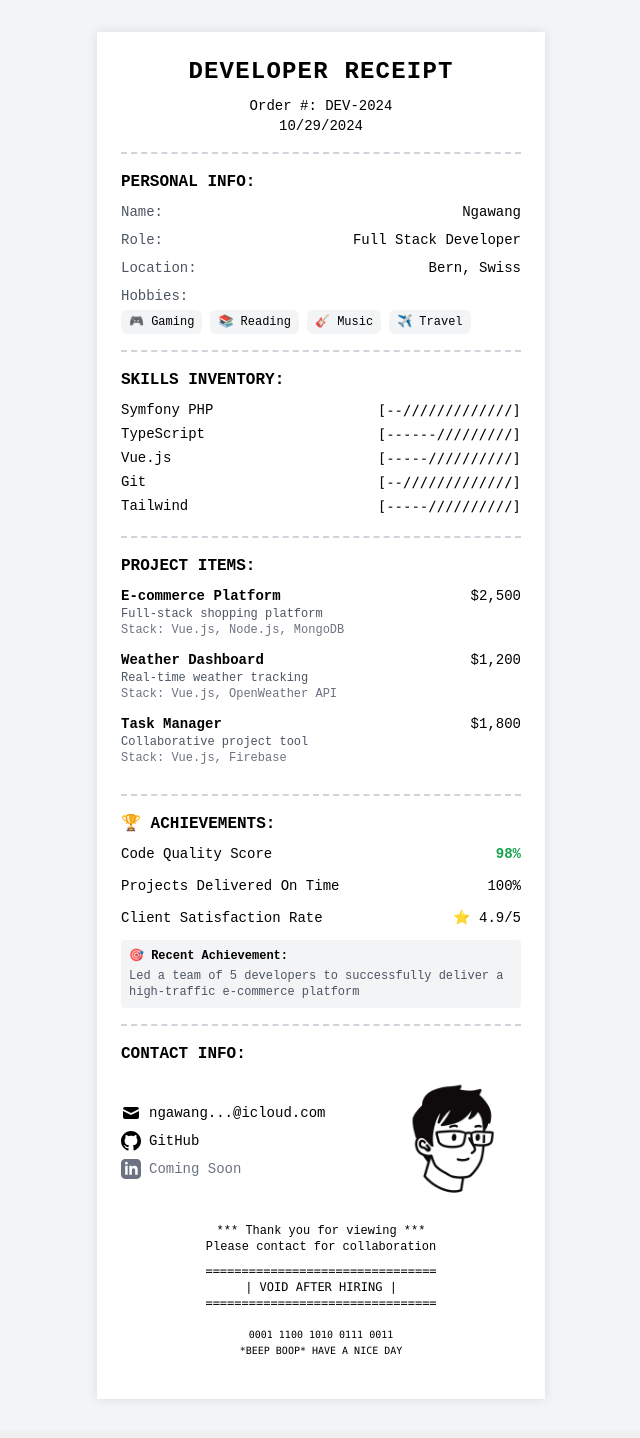
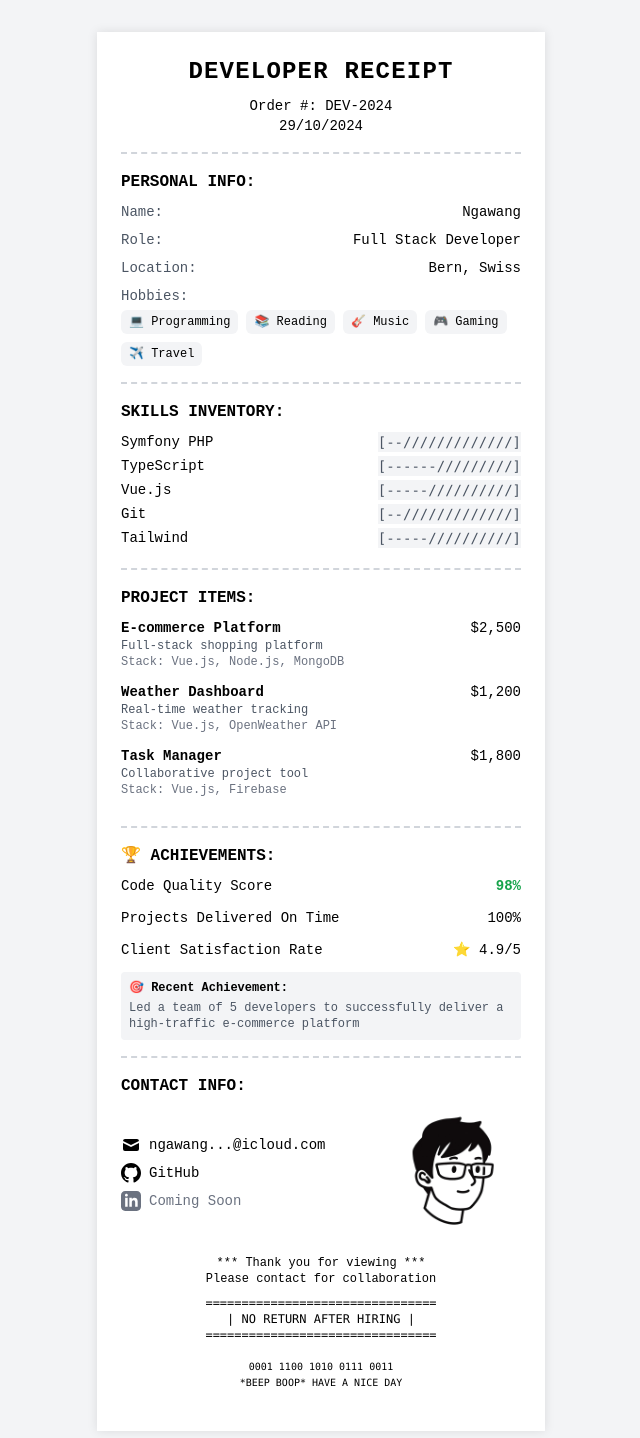
Before and after one commit to NgawangChoedenShankentsang/portfolio, a Vue app: page / in a window 1280 px wide. Shown: the top 1438 px of the page, without its empty margins (319-959 px from the left). Built offline with nearby package versions, Linux system fonts and the light colour scheme.

Commit message:
styled lil bit

```diff
--- a/src/components/Bio.vue
+++ b/src/components/Bio.vue
@@ -17,9 +17,10 @@
       <div class="mt-3">
         <span class="text-gray-600">Hobbies:</span>
         <div class="flex flex-wrap gap-2 mt-1">
-          <span class="bg-gray-100 px-2 py-1 rounded-md text-xs">🎮 Gaming</span>
+          <span class="bg-gray-100 px-2 py-1 rounded-md text-xs">💻 Programming</span>
           <span class="bg-gray-100 px-2 py-1 rounded-md text-xs">📚 Reading</span>
           <span class="bg-gray-100 px-2 py-1 rounded-md text-xs">🎸 Music</span>
+          <span class="bg-gray-100 px-2 py-1 rounded-md text-xs">🎮 Gaming</span>
           <span class="bg-gray-100 px-2 py-1 rounded-md text-xs">✈️ Travel</span>
         </div>
       </div>
--- a/src/components/Contact.vue
+++ b/src/components/Contact.vue
@@ -30,7 +30,7 @@
       <p>Please contact for collaboration</p>
       <div class="font-mono mt-2">
         <p>================================</p>
-        <p>| VOID AFTER HIRING |</p>
+        <p>| NO RETURN AFTER HIRING |</p>
         <p>================================</p>
       </div>
       <p class="mt-4 font-mono text-[10px]">
--- a/src/components/Header.vue
+++ b/src/components/Header.vue
@@ -10,5 +10,12 @@
 import { ref } from 'vue'
 
 const currentYear = new Date().getFullYear()
-const currentDate = new Date().toLocaleDateString()
+const currentDate = formatDate(new Date())
+
+function formatDate(date) {
+  const day = String(date.getDate()).padStart(2, '0') // Ensure two digits
+  const month = String(date.getMonth() + 1).padStart(2, '0') // Months are zero-indexed
+  const year = date.getFullYear()
+  return `${day}/${month}/${year}`
+}
 </script>
--- a/src/components/Skills.vue
+++ b/src/components/Skills.vue
@@ -3,7 +3,7 @@
     <h2 class="font-bold mb-2">SKILLS INVENTORY:</h2>
     <div v-for="skill in skills" :key="skill.name" class="flex justify-between text-sm my-1">
       <span>{{ skill.name }}</span>
-      <span class="font-mono">{{ skill.level }}</span>
+      <span class="font-mono bg-gray-100 text-gray-600">{{ skill.level }}</span>
     </div>
   </div>
 </template>
```
